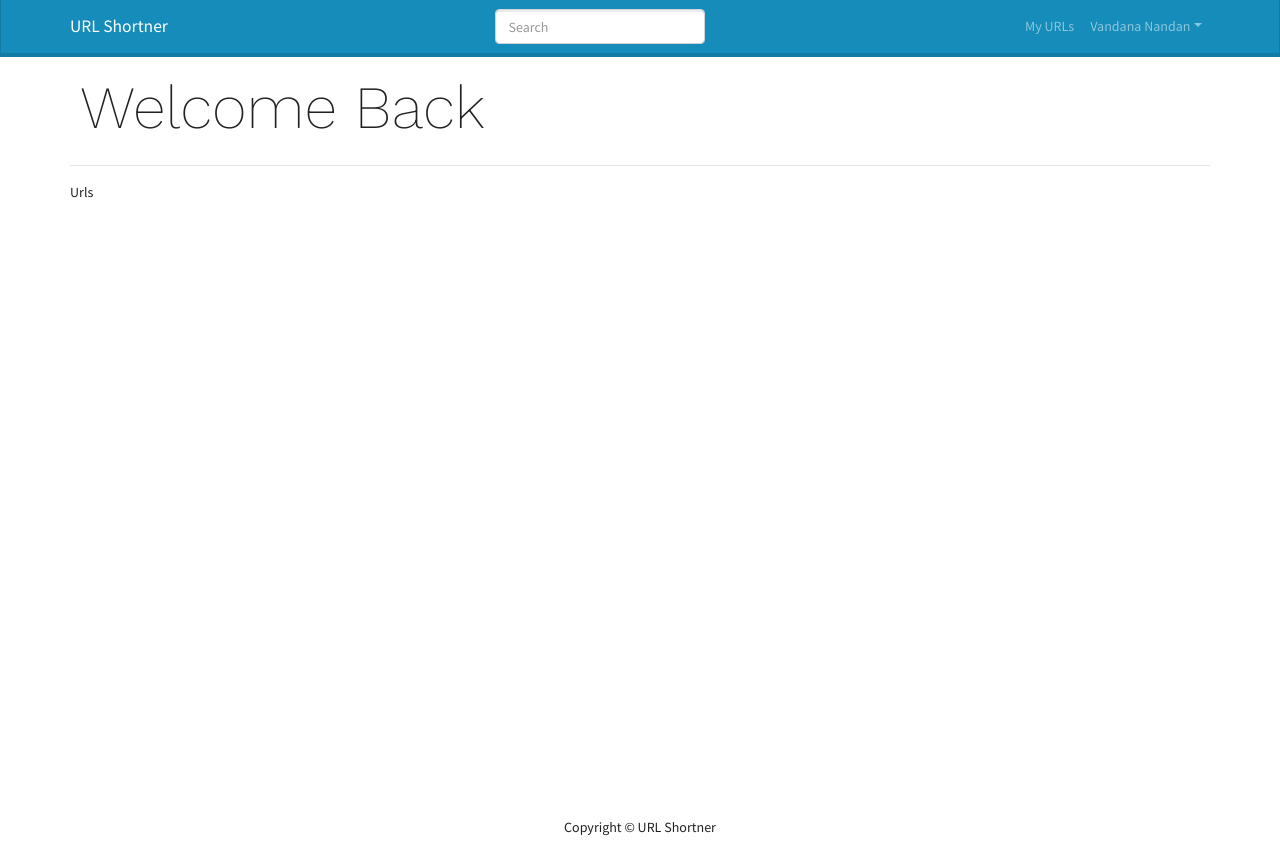
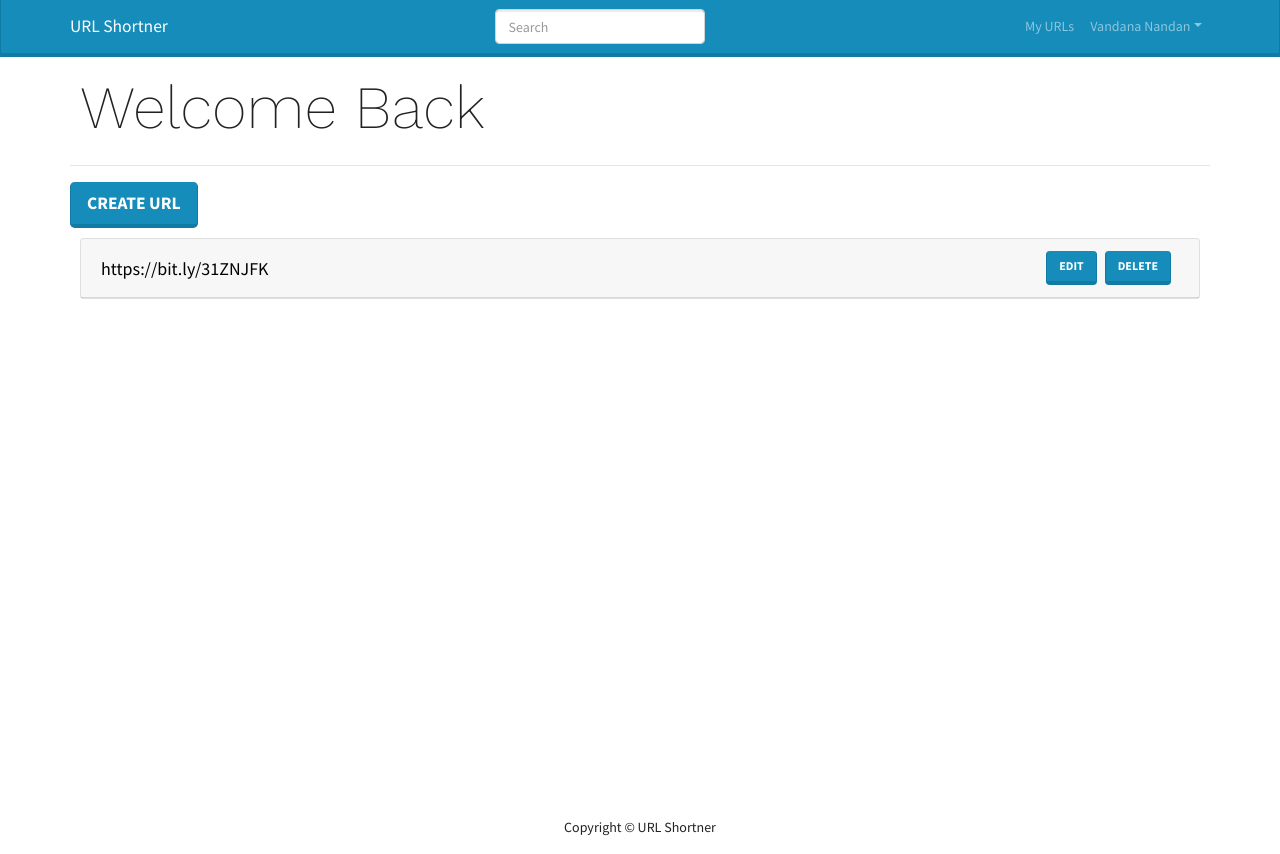
Before and after one commit to Vandan00/Url-Shortner, a React (Create React App) app in the folder client/: page /MyUrls in a window 1280 px wide. Built offline with nearby package versions, Linux system fonts and the light colour scheme.

Commit message:
rendering urls

```diff
--- /dev/null
+++ b/client/src/Urls/Url.js
@@ -0,0 +1,10 @@
+const urls = [
+  {
+    _id: "1",
+    Short_Url: "https://bit.ly/31ZNJFK",
+    Long_Url:
+      "https://www.google.com/search?q=Build+a+tool+where+user+can+generate+short+URL+for+their+long+URL+so+that+user+can+send+this+URL+in+SMS,+Email+and+track+user+activity.+Signup+Login+via+auth0+You+need+to+take+longUrl+as+an+input+param+and+returns+a+shortURL+via+UI+and+API+both.+Since+this+is+to+send+on+SMS,+Email,+every+URL+must+be+unique+to+identify+user+and+then+record+its+activity.+UI+of+reporting+%E2%86%92+how+many+clicked+and+on+what+browser+user+wise&rlz=1C1UEAD_enIN979IN979&oq=Build+a+tool+where+user+can+generate+short+URL+for+their+long+URL+so+that+user+can+send+this+URL+in+SMS,+Email+and+track+user+activity.+Signup+Login+via+auth0+You+need+to+take+longUrl+as+an+input+param+and+returns+a+shortURL+via+UI+and+API+both.+Since+this+is+to+send+on+SMS,+Email,+every+URL+must+be+unique+to+identify+user+and+then+record+its+activity.+UI+of+reporting+%E2%86%92+how+many+clicked+and+on+what+browser+user+wise&aqs=chrome..69i57.860j0j7&sourceid=chrome&ie=UTF-8",
+  },
+];
+
+module.exports = urls;
--- a/client/src/screens/MyUrls/MyUrls.js
+++ b/client/src/screens/MyUrls/MyUrls.js
@@ -1,8 +1,45 @@
 import React from "react";
+import { Button, Card } from "react-bootstrap";
+import { Link } from "react-router-dom";
 import MainScreen from "../../components/MainScreen";
+import urls from "../../Urls/Url";
 
 const MyUrls = () => {
-  return <MainScreen title="Welcome Back">Urls</MainScreen>;
+  return (
+    <MainScreen title="Welcome Back">
+      <Link to="createUrl">
+        <Button style={{ marginleft: 10, marginbottom: 6 }} size="lg">
+          {" "}
+          Create Url
+        </Button>
+        {urls.map((url) => (
+          <Card style={{ margin: 10 }}>
+            <Card.Header style={{ display: "flex" }}>
+              <span
+                style={{
+                  color: "black",
+                  textDecoration: "none",
+                  flex: 1,
+                  cursor: "pointer",
+                  alignSelf: "center",
+                  fontSize: 18,
+                }}
+              >
+                {url.Short_Url}
+              </span>
+
+              <div>
+                <Button>Edit</Button>
+                <Button varient="Danger" className="mx-2">
+                  Delete
+                </Button>
+              </div>
+            </Card.Header>
+          </Card>
+        ))}
+      </Link>
+    </MainScreen>
+  );
 };
 
 export default MyUrls;
```
